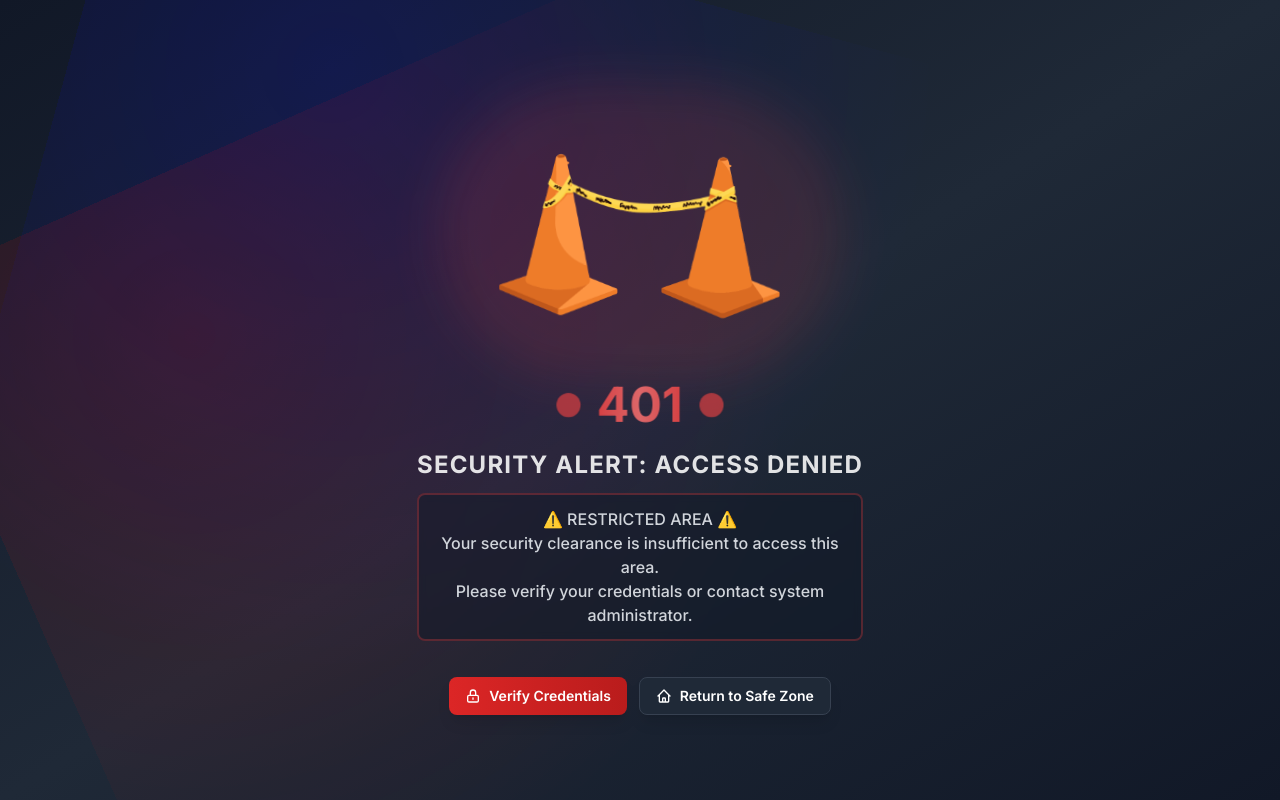
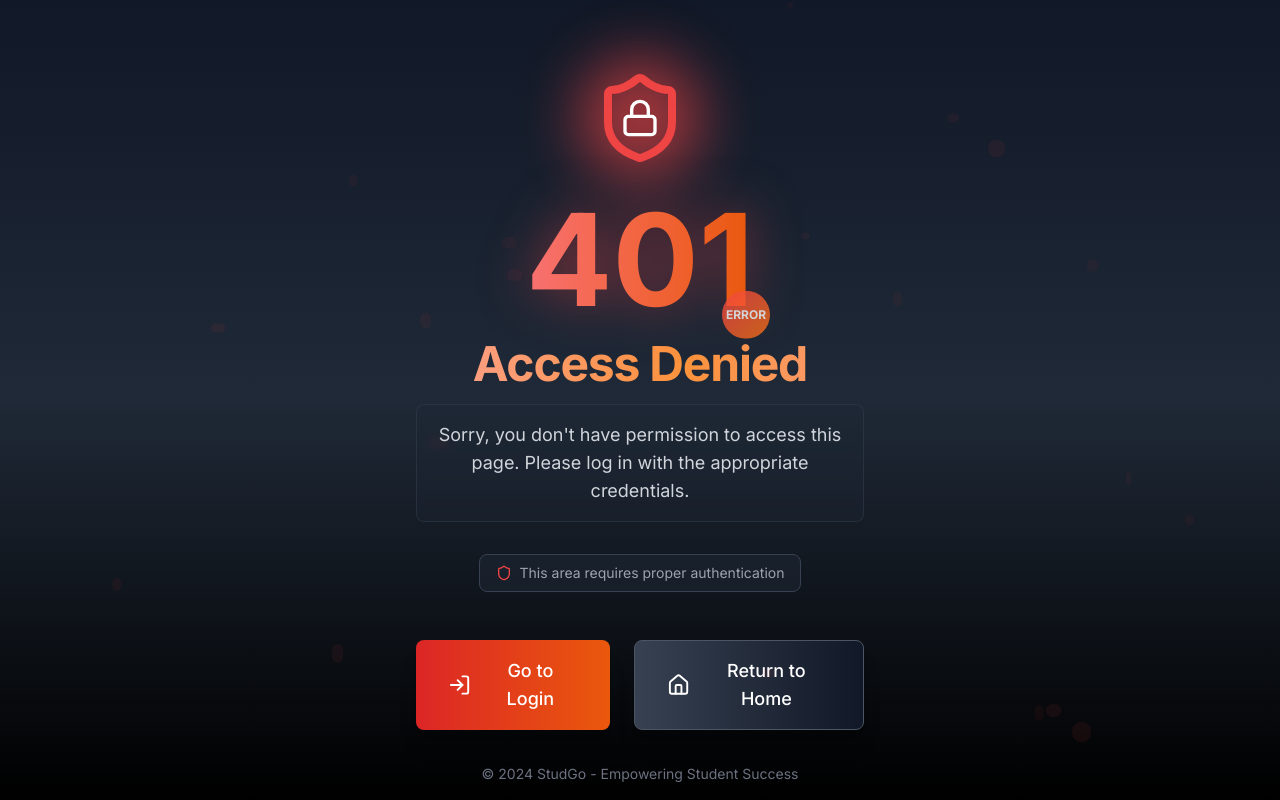
Before and after one commit to yousefsalah14/studgo, a React (Vite) app: page /unauthorized in a window 1280 px wide. Built offline with nearby package versions, Linux system fonts and the light colour scheme.

Commit message:
Enhances unauthorized access page with UI improvements
Overhauls the unauthorized access page with a visually appealing and informative design.

This commit enriches the user experience by providing clearer messaging
and guidance when access is denied, improving overall security
awareness.

```diff
--- a/src/components/Auth/UnAuthorize.jsx
+++ b/src/components/Auth/UnAuthorize.jsx
@@ -1,150 +1,121 @@
-import { useAuthStore } from "../../store/authStore.js";
-import { motion } from "framer-motion";
+import { Shield, Home, LogIn, Lock } from 'lucide-react';
 
 function UnAuthorize() {
-  const { currentUser } = useAuthStore();
+  return (
+    <div className="flex flex-col items-center justify-center min-h-screen bg-gradient-to-b from-gray-900 via-gray-800 to-black text-white px-4 py-8 overflow-hidden">
 
-  return (
-    <div className="fixed inset-0 bg-gradient-to-br from-gray-900 via-gray-800 to-gray-900">
-      {/* Warning lights effect */}
-      <div className="absolute inset-0 z-0">
-        <div className="absolute top-0 left-0 w-full h-full">
-          <div className="warning-light-red"></div>
-          <div className="warning-light-blue"></div>
+      {/* Background elements */}
+      <div className="absolute inset-0 overflow-hidden">
+        <div className="absolute top-0 left-0 w-full h-full opacity-10">
+          {Array.from({ length: 20 }).map((_, i) => (
+            <div
+              key={i}
+              className="absolute rounded-full bg-red-500"
+              style={{
+                width: `${Math.random() * 10 + 5}px`,
+                height: `${Math.random() * 10 + 5}px`,
+                top: `${Math.random() * 100}%`,
+                left: `${Math.random() * 100}%`,
+                opacity: Math.random() * 0.5 + 0.1,
+                animation: `pulse ${Math.random() * 10 + 10}s infinite ease-in-out`,
+                animationDelay: `${Math.random() * 5}s`
+              }}
+            />
+          ))}
         </div>
       </div>
 
-      {/* Security pattern overlay */}
-      <div className="absolute inset-0 z-0 opacity-5">
-        <div className="security-pattern"></div>
+      {/* Shield Icon */}
+      <div className="text-center mb-6">
+        <div className="relative inline-block">
+          <div className="absolute inset-0 bg-red-500 blur-xl opacity-30 rounded-full animate-pulse"></div>
+          <Shield className="w-24 h-24 text-red-500 relative z-10" />
+          <div className="absolute top-1/2 left-1/2 transform -translate-x-1/2 -translate-y-1/2">
+            <Lock className="w-10 h-10 text-white" />
+          </div>
+        </div>
       </div>
 
-      <div className="relative z-10 flex flex-col items-center justify-center h-full px-4">
-        <motion.div
-          initial={{ scale: 0.8, opacity: 0 }}
-          animate={{ scale: 1, opacity: 1 }}
-          transition={{ duration: 0.5 }}
-          className="text-center w-full max-w-[400px] mx-auto"
-        >
-          {/* Enhanced image with security animation */}
-          <motion.div
-            initial={{ scale: 0.8 }}
-            animate={{ scale: 1 }}
-            transition={{
-              type: "spring",
-              stiffness: 260,
-              damping: 20
-            }}
-            className="w-full flex justify-center items-center"
+      {/* 401 Number */}
+      <div className="text-center">
+        <div className="relative inline-block">
+          <p className="font-bold text-8xl sm:text-9xl bg-clip-text text-transparent bg-gradient-to-r from-red-400 to-orange-600 drop-shadow-[0_0_25px_rgba(239,68,68,0.5)]">
+            401
+          </p>
+          <div className="absolute -bottom-4 -right-4 animate-bounce-slow opacity-80">
+            <div className="w-12 h-12 rounded-full bg-gradient-to-br from-red-500 to-orange-500 flex items-center justify-center">
+              <span className="text-white font-bold text-xs">ERROR</span>
+            </div>
+          </div>
+        </div>
+      </div>
+
+      {/* Main Message */}
+      <div className="text-center flex flex-col items-center gap-y-4 max-w-2xl mt-4">
+        <h1 className="text-3xl sm:text-4xl md:text-5xl font-bold tracking-tight">
+          <span className="bg-clip-text text-transparent bg-gradient-to-r from-red-300 via-orange-400 to-red-300 animate-gradient">Access Denied</span>
+        </h1>
+        <p className="text-base sm:text-lg text-gray-300 max-w-md mx-auto backdrop-blur-sm bg-gray-800/30 p-4 rounded-lg border border-gray-700/50">
+          Sorry, you don't have permission to access this page. Please log in with the appropriate credentials.
+        </p>
+
+        {/* Security Badge */}
+        <div className="mt-4 bg-gray-800/50 border border-gray-700 rounded-lg px-4 py-2 flex items-center gap-2 text-sm text-gray-400">
+          <Shield className="w-4 h-4 text-red-500" />
+          This area requires proper authentication
+        </div>
+
+        {/* Buttons */}
+        <div className="mt-8 flex flex-col sm:flex-row gap-6 w-full max-w-md justify-center">
+          <a
+            href="/login"
+            className="flex items-center justify-center gap-3 rounded-lg bg-gradient-to-r from-red-600 to-orange-600 px-8 py-4 text-lg font-medium text-white shadow-xl hover:from-red-700 hover:to-orange-700 transition-all duration-300 hover:shadow-red-500/30 hover:scale-105 w-full sm:w-auto"
           >
-            <motion.div
-              animate={{
-                scale: [1, 1.02, 1],
-                rotate: [0, -1, 1, 0]
-              }}
-              transition={{
-                duration: 2,
-                repeat: Infinity,
-                repeatType: "reverse",
-                ease: "easeInOut"
-              }}
-              className="relative w-full flex justify-center items-center"
-            >
-              <motion.div
-                animate={{ opacity: [0.5, 1, 0.5] }}
-                transition={{
-                  duration: 2,
-                  repeat: Infinity,
-                  repeatType: "reverse"
-                }}
-                className="absolute inset-0 blur-xl bg-red-500/20 rounded-full"
-              />
-              <img
-                className="w-full max-w-[200px] sm:max-w-[240px] md:max-w-[280px] h-auto object-contain mx-auto mb-4"
-                src="./../../../unAuth.png"
-                alt="Unauthorized Access"
-              />
-            </motion.div>
-          </motion.div>
+            <LogIn className="w-6 h-6" />
+            Go to Login
+          </a>
+          <a
+            href="/"
+            className="flex items-center justify-center gap-3 rounded-lg bg-gradient-to-r from-gray-700 to-gray-900 border border-gray-600 px-8 py-4 text-lg font-medium text-white shadow-xl hover:from-gray-600 hover:to-gray-800 transition-all duration-300 hover:border-gray-500 hover:scale-105 w-full sm:w-auto"
+          >
+            <Home className="w-6 h-6" />
+            Return to Home
+          </a>
+        </div>
+      </div>
 
-          {/* Enhanced text content with security theme */}
-          <motion.div
-            initial={{ opacity: 0, y: 20 }}
-            animate={{ opacity: 1, y: 0 }}
-            transition={{ delay: 0.2 }}
-            className="text-center flex flex-col items-center gap-y-3"
-          >
-            <motion.div
-              animate={{
-                scale: [1, 1.02, 1],
-                opacity: [0.8, 1, 0.8]
-              }}
-              transition={{
-                duration: 2,
-                repeat: Infinity,
-                repeatType: "reverse"
-              }}
-              className="flex items-center gap-x-4 mb-2"
-            >
-              <div className="w-6 h-6 rounded-full bg-red-500 animate-pulse"></div>
-              <span className="font-bold text-4xl sm:text-5xl bg-clip-text text-transparent bg-gradient-to-r from-red-500 via-red-400 to-red-500">
-                401
-              </span>
-              <div className="w-6 h-6 rounded-full bg-red-500 animate-pulse"></div>
-            </motion.div>
+      {/* Footer */}
+      <div className="absolute bottom-4 text-center text-gray-500 text-sm">
+        © 2024 StudGo - Empowering Student Success
+      </div>
 
-            <div className="space-y-3">
-              <motion.h1
-                animate={{
-                  opacity: [0.8, 1, 0.8]
-                }}
-                transition={{
-                  duration: 2,
-                  repeat: Infinity,
-                  repeatType: "reverse"
-                }}
-                className="text-xl sm:text-2xl font-bold text-white tracking-wider whitespace-nowrap"
-              >
-                SECURITY ALERT: ACCESS DENIED
-              </motion.h1>
+      {/* Animations */}
+      <style jsx>{`
+        @keyframes pulse {
+          0%, 100% { transform: scale(1); opacity: 0.5; }
+          50% { transform: scale(1.5); opacity: 0.8; }
+        }
 
-              <div className="relative p-3 border-2 border-red-500/30 rounded-lg bg-gray-900/50 backdrop-blur-sm">
-                <p className="text-sm sm:text-base text-gray-300 font-medium">
-                  ⚠️ RESTRICTED AREA ⚠️<br/>
-                  Your security clearance is insufficient to access this area.<br/>
-                  Please verify your credentials or contact system administrator.
-                </p>
-              </div>
-            </div>
+        @keyframes gradient {
+          0% { background-position: 0% 50%; }
+          50% { background-position: 100% 50%; }
+          100% { background-position: 0% 50%; }
+        }
 
-            {/* Enhanced buttons with security theme */}
-            <div className="mt-6 flex flex-col sm:flex-row gap-3">
-              <motion.a
-                whileHover={{ scale: 1.05 }}
-                whileTap={{ scale: 0.95 }}
-                href="/login"
-                className="px-4 py-2 bg-gradient-to-r from-red-600 to-red-700 text-white rounded-lg font-semibold shadow-lg hover:shadow-xl transition-all duration-300 flex items-center justify-center gap-2 text-sm"
-              >
-                <svg className="w-4 h-4" fill="none" stroke="currentColor" viewBox="0 0 24 24">
-                  <path strokeLinecap="round" strokeLinejoin="round" strokeWidth="2" d="M12 15v2m-6 4h12a2 2 0 002-2v-6a2 2 0 00-2-2H6a2 2 0 00-2 2v6a2 2 0 002 2zm10-10V7a4 4 0 00-8 0v4h8z" />
-                </svg>
-                Verify Credentials
-              </motion.a>
-              <motion.a
-                whileHover={{ scale: 1.05 }}
-                whileTap={{ scale: 0.95 }}
-                href={currentUser?.role === "StudentActivity" ? "/student-activity" : "/"}
-                className="px-4 py-2 bg-gray-800 text-white rounded-lg font-semibold shadow-lg hover:shadow-xl transition-all duration-300 border border-gray-700 flex items-center justify-center gap-2 text-sm"
-              >
-                <svg className="w-4 h-4" fill="none" stroke="currentColor" viewBox="0 0 24 24">
-                  <path strokeLinecap="round" strokeLinejoin="round" strokeWidth="2" d="M3 12l2-2m0 0l7-7 7 7M5 10v10a1 1 0 001 1h3m10-11l2 2m-2-2v10a1 1 0 01-1 1h-3m-6 0a1 1 0 001-1v-4a1 1 0 011-1h2a1 1 0 011 1v4a1 1 0 001 1m-6 0h6" />
-                </svg>
-                Return to Safe Zone
-              </motion.a>
-            </div>
-          </motion.div>
-        </motion.div>
-      </div>
+        .animate-gradient {
+          background-size: 200% 200%;
+          animation: gradient 8s ease infinite;
+        }
+
+        .animate-bounce-slow {
+          animation: bounce 3s infinite;
+        }
+
+        @keyframes bounce {
+          0%, 100% { transform: translateY(0); }
+          50% { transform: translateY(-15px); }
+        }
+      `}</style>
     </div>
   );
 }
```
